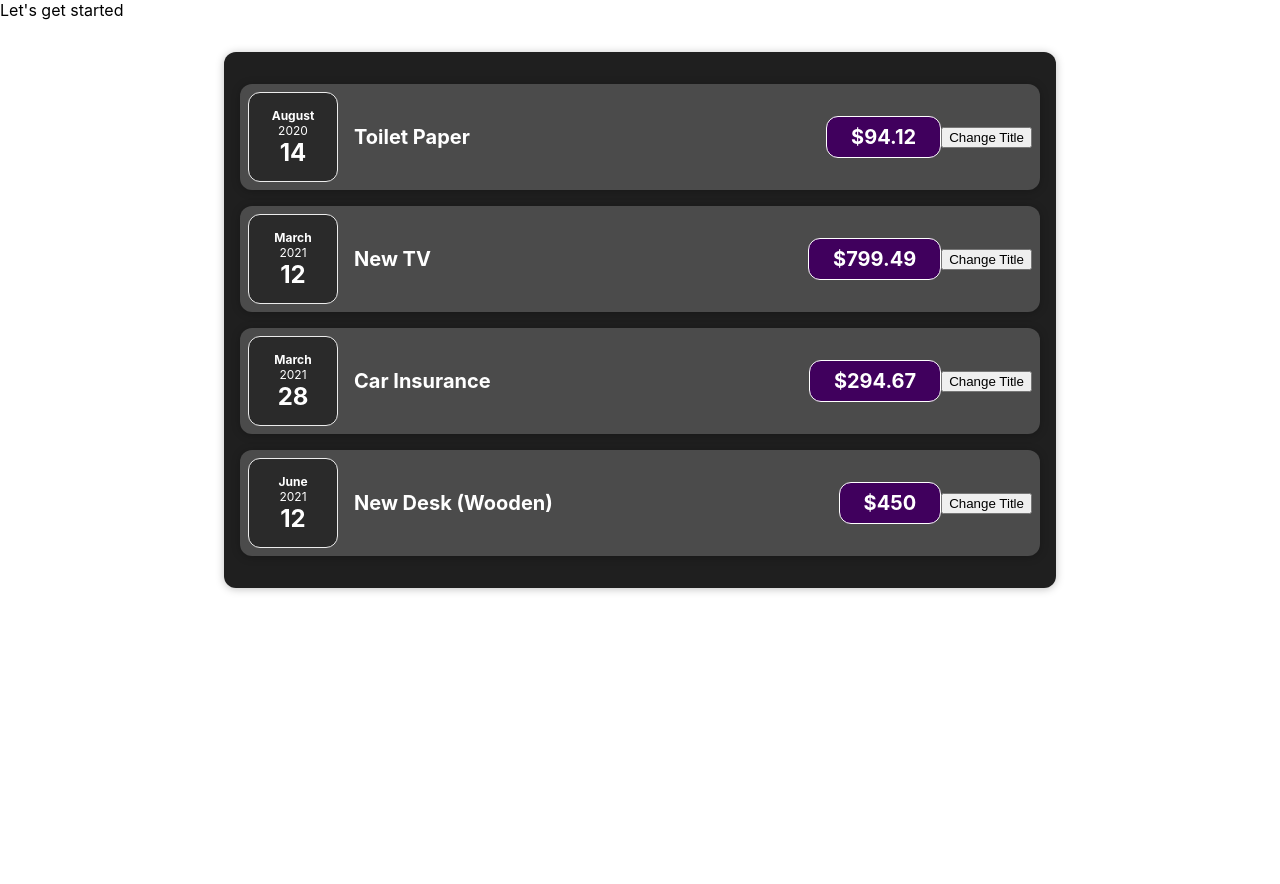
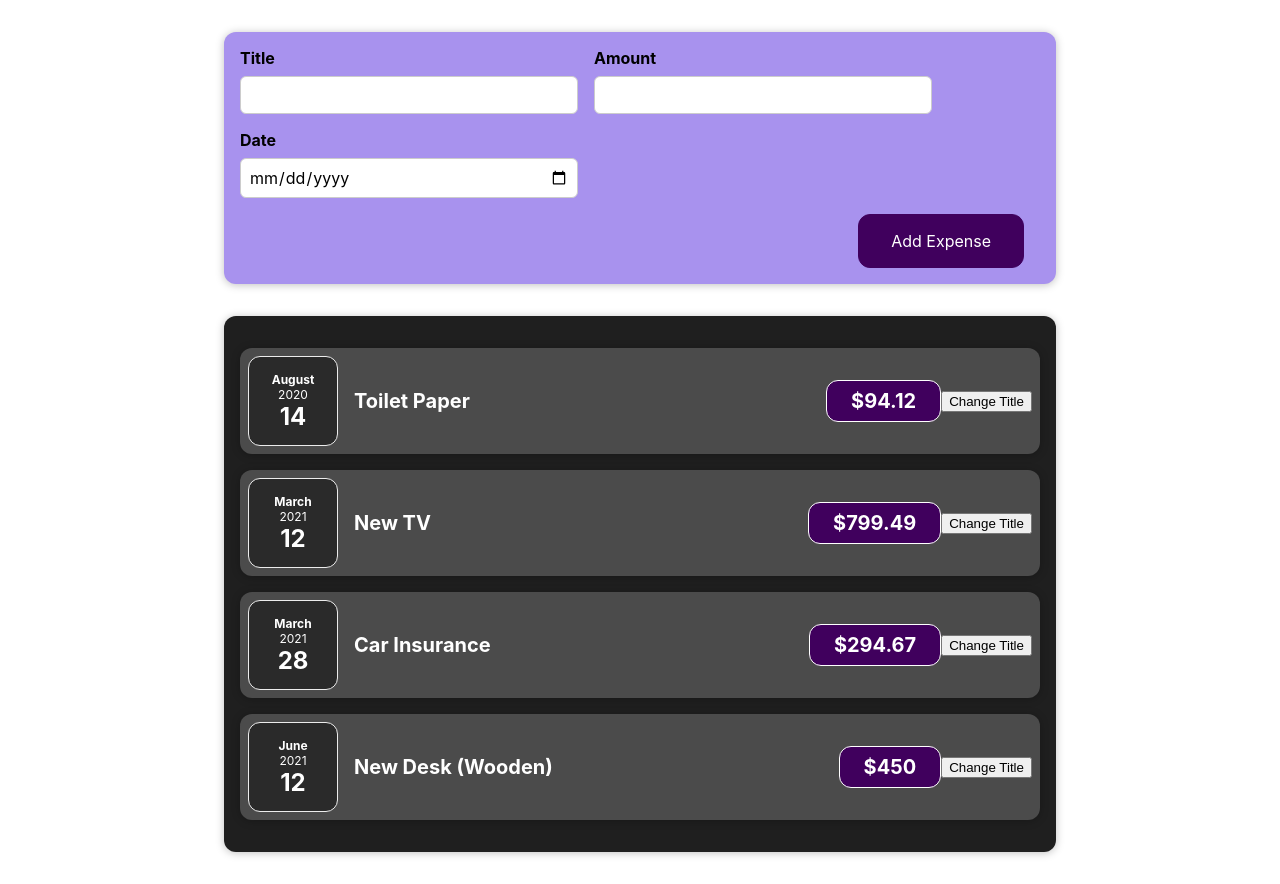
Before and after one commit to noaragc/react-complete-guide, a React (Create React App) app: page / in a window 1280 px wide. Before the commit the page ends 800 px from the top, so only its background shows below. Built offline with nearby package versions, Linux system fonts and the light colour scheme.

Commit message:
Adding Form Inputs

```diff
--- a/src/App.js
+++ b/src/App.js
@@ -1,5 +1,6 @@
 //import "./App.css";
 import Expenses from "./components/Expenses/Expenses";
+import NewExpense from "./components/NewExpense/NewExpense";
 
 const App = () => {
   const expenses = [
@@ -25,7 +26,7 @@
   ];
   return (
     <div className="App">
-      <header>Let's get started</header>
+      <NewExpense />
       <Expenses expenses={expenses} />
     </div>
   );
--- /dev/null
+++ b/src/components/NewExpense/ExpenseForm.css
@@ -0,0 +1,26 @@
+.new-expense__controls {
+  display: flex;
+  flex-wrap: wrap;
+  gap: 1rem;
+  margin-bottom: 1rem;
+  text-align: left;
+}
+
+.new-expense__control label {
+  font-weight: bold;
+  margin-bottom: 0.5rem;
+  display: block;
+}
+
+.new-expense__control input {
+  font: inherit;
+  padding: 0.5rem;
+  border-radius: 6px;
+  border: 1px solid #ccc;
+  width: 20rem;
+  max-width: 100%;
+}
+
+.new-expense__actions {
+  text-align: right;
+}
--- /dev/null
+++ b/src/components/NewExpense/ExpenseForm.js
@@ -0,0 +1,27 @@
+import { React } from "react";
+import "./ExpenseForm.css";
+const ExpenseForm = () => {
+  return (
+    <form>
+      <div className="new-expense__controls">
+        <div className="new-expense__control">
+          <label>Title</label>
+          <input type="text" />
+        </div>
+        <div className="new-expense__control">
+          <label>Amount</label>
+          <input type="number" min="0.01" step="0.01" />
+        </div>
+        <div className="new-expense__control">
+          <label>Date</label>
+          <input type="date" min="2021-08-08" max="2025-12-31" />
+        </div>
+      </div>
+      <div className="new-expense__actions">
+        <button type="submit">Add Expense</button>
+      </div>
+    </form>
+  );
+};
+
+export default ExpenseForm;
--- /dev/null
+++ b/src/components/NewExpense/NewExpense.css
@@ -0,0 +1,38 @@
+.new-expense {
+  background-color: #a892ee;
+  padding: 1rem;
+  margin: 2rem auto;
+  width: 50rem;
+  max-width: 95%;
+  border-radius: 12px;
+  text-align: center;
+  box-shadow: 0 1px 8px rgba(0, 0, 0, 0.25);
+}
+
+.new-expense button {
+  font: inherit;
+  cursor: pointer;
+  padding: 1rem 2rem;
+  border: 1px solid #40005d;
+  background-color: #40005d;
+  color: white;
+  border-radius: 12px;
+  margin-right: 1rem;
+}
+
+.new-expense button:hover,
+.new-expense button:active {
+  background-color: #510674;
+  border-color: #510674;
+}
+
+.new-expense button.alternative {
+  color: #220131;
+  border-color: transparent;
+  background-color: transparent;
+}
+
+.new-expense button.alternative:hover,
+.new-expense button.alternative:active {
+  background-color: #ddb3f8;
+}
--- /dev/null
+++ b/src/components/NewExpense/NewExpense.js
@@ -0,0 +1,12 @@
+import { React } from "react";
+import ExpenseForm from "./ExpenseForm";
+import "./NewExpense.css";
+const NewExpense = () => {
+  return (
+    <div className="new-expense">
+      <ExpenseForm />
+    </div>
+  );
+};
+
+export default NewExpense;
```
